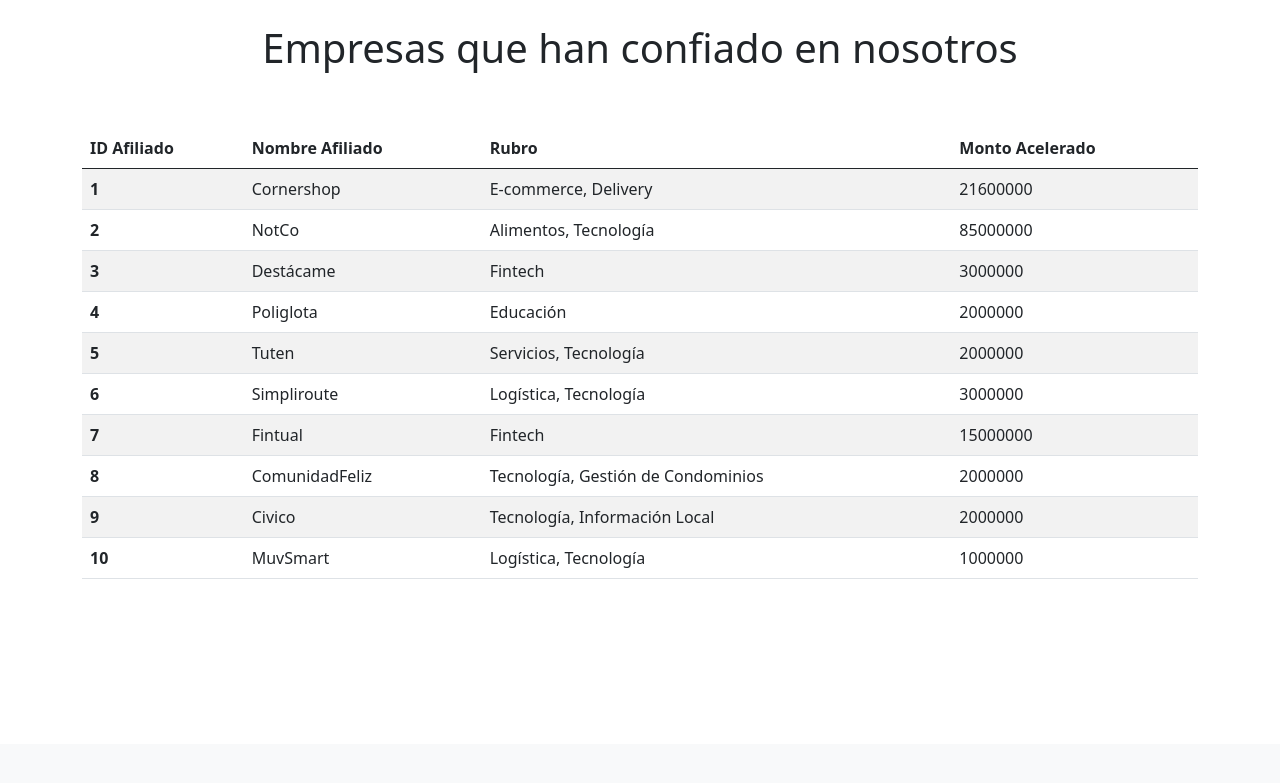
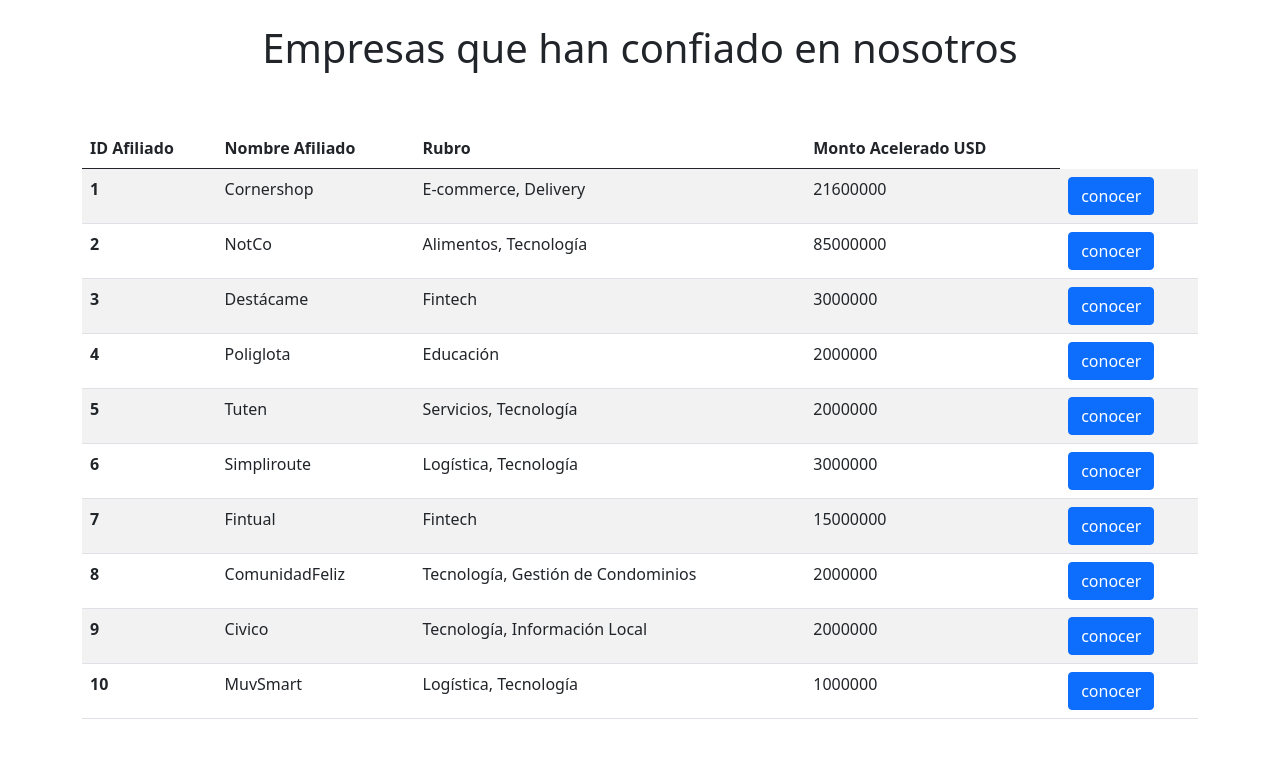
Before and after one commit to Dani1804/prueba3_pweb, a Django app: page /Innovacion/quienes-somos in a window 1280 px wide. Shown: the part 56-839 px from the top of the page. Before the commit the page ends 635 px from the top, so only its background shows below. Run offline with Django 4.2, Linux system fonts and the light colour scheme; data comes from the database, SQL or seed files in the repository; both versions use the stored data as it was after the commit.

Commit message:
Tabla quienes somos modificada

```diff
--- a/Innovacion/admin.py
+++ b/Innovacion/admin.py
@@ -3,6 +3,6 @@ from .models import *
 
 # Register your models here.
 admin.site.register(Navbar)
-admin.site.register(Afiliado)
+#admin.site.register(Afiliado)
 admin.site.register(Servicio)
 admin.site.register(Contacto)
--- a/Innovacion/models.py
+++ b/Innovacion/models.py
@@ -23,6 +23,8 @@ class Afiliado(models.Model):
 	nombre_afiliado = models.CharField(max_length=60)
 	rubro = models.CharField(max_length=50)
 	monto_acelerado = models.IntegerField(null= False)
+	afiliado_urls = models.CharField(max_length=60)
+
 
 def __str__(self):
     return self.nombre_afiliado
--- a/Innovacion/templates/Innovacion/quienesSomos.html
+++ b/Innovacion/templates/Innovacion/quienesSomos.html
@@ -39,7 +39,7 @@
                   <th scope="col">ID Afiliado</th>
                   <th scope="col">Nombre Afiliado</th>
                   <th scope="col">Rubro</th>
-                  <th scope="col">Monto Acelerado</th>
+                  <th scope="col">Monto Acelerado USD</th>
                 </tr>
               </thead>
               <tbody>
@@ -49,6 +49,7 @@
                   <td>{{Afiliado.nombre_afiliado}}</td>
                   <td>{{Afiliado.rubro}}</td>
                   <td>{{Afiliado.monto_acelerado}}</td>
+                  <td><a href={{Afiliado.afiliado_urls}}><button type="button" class="btn btn-primary">conocer</button></a></td>
                 </tr>
                 {% endfor %}
               </tbody>
```
Also changed, not shown: Innovacion/migrations/0008_afiliado_afiliado_urls.py (added), db.sqlite3.
